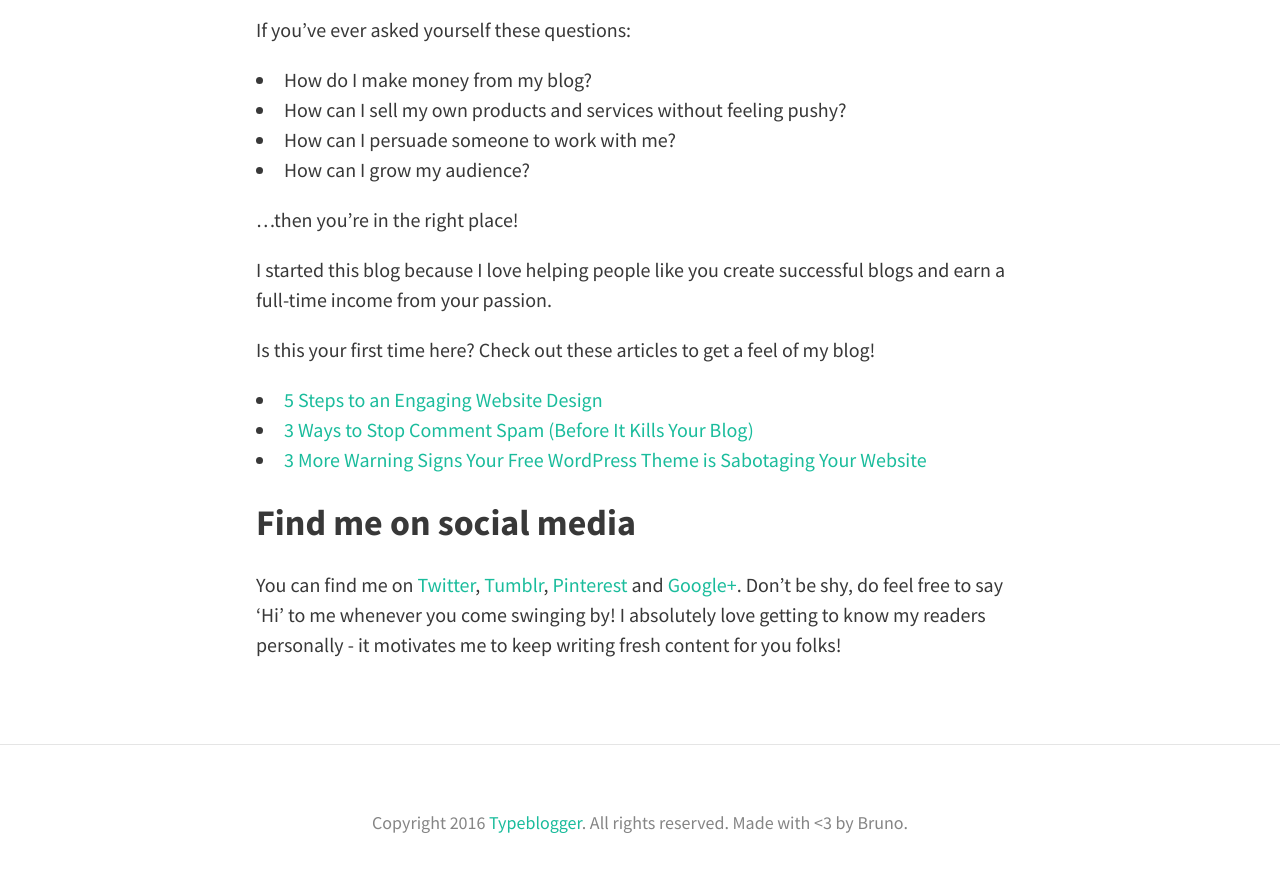
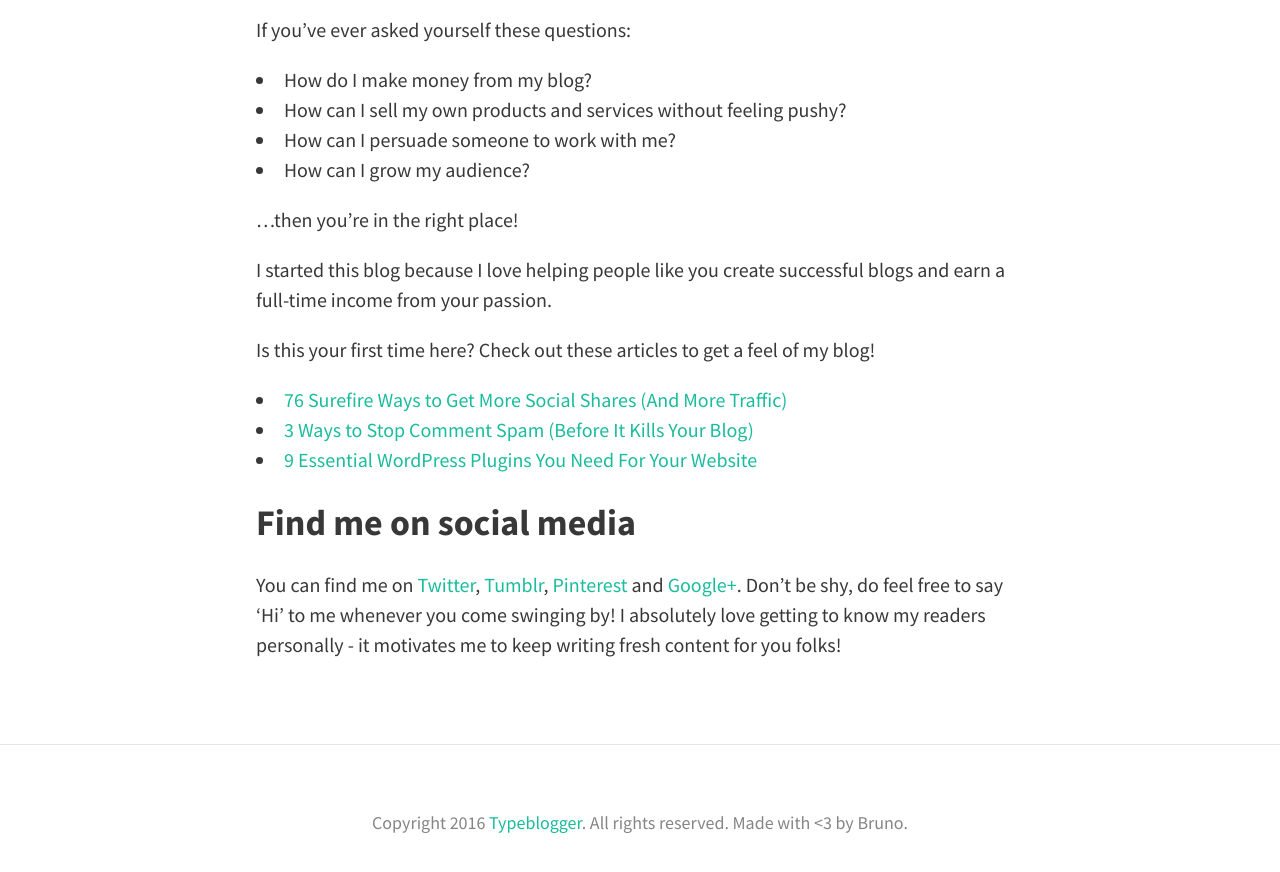
Before and after one commit to typeblogger/typeblogger.github.io, a Jekyll site: the page built from about.md, in a window 1280 px wide and 900 px high, scrolled down 652 px. Shown: the top 872 px of the window. Built offline with Jekyll 4.4.1, drawn with Linux system fonts in a browser that asks for light colours; nearby versions of some CDN libraries; comment, search, counter and statistics services are not loaded.

Commit message:
Update about.md

```diff
--- a/about.md
+++ b/about.md
@@ -26,10 +26,10 @@ I started this blog because I love helping people like you create successful blo
 
 Is this your first time here? Check out these articles to get a feel of my blog!
 
-* [5 Steps to an Engaging Website Design](https://typeblogger.github.io/2016/06/01/engaging-website-design/)
+* [76 Surefire Ways to Get More Social Shares (And More Traffic)](https://typeblogger.github.io/social-shares/)
 * [3 Ways to Stop Comment Spam (Before It Kills Your Blog)](https://typeblogger.github.io/2016/05/30/stop-comment-spam/)
-* [3 More Warning Signs Your Free WordPress Theme is Sabotaging Your Website](https://typeblogger.github.io/2016/06/02/free-wordpress-themes/)
+* [9 Essential WordPress Plugins You Need For Your Website](https://typeblogger.github.io/2016/06/05/essential-wordpress-plugins)
 
 ## Find me on social media
 
-You can find me on [Twitter](http://twitter.com/brunotandev), [Tumblr](http://brunotandev.tumblr.com), [Pinterest](http://pinterest.com) and [Google+](https://plus.google.com/105286767710255268585). Don't be shy, do feel free to say 'Hi' to me whenever you come swinging by! I absolutely love getting to know my readers personally - it motivates me to keep writing fresh content for you folks!
+You can find me on [Twitter](http://twitter.com/brunotandev), [Tumblr](http://brunotandev.tumblr.com), [Pinterest](http://pinterest.com/brunotandev) and [Google+](https://plus.google.com/105286767710255268585). Don't be shy, do feel free to say 'Hi' to me whenever you come swinging by! I absolutely love getting to know my readers personally - it motivates me to keep writing fresh content for you folks!
```
